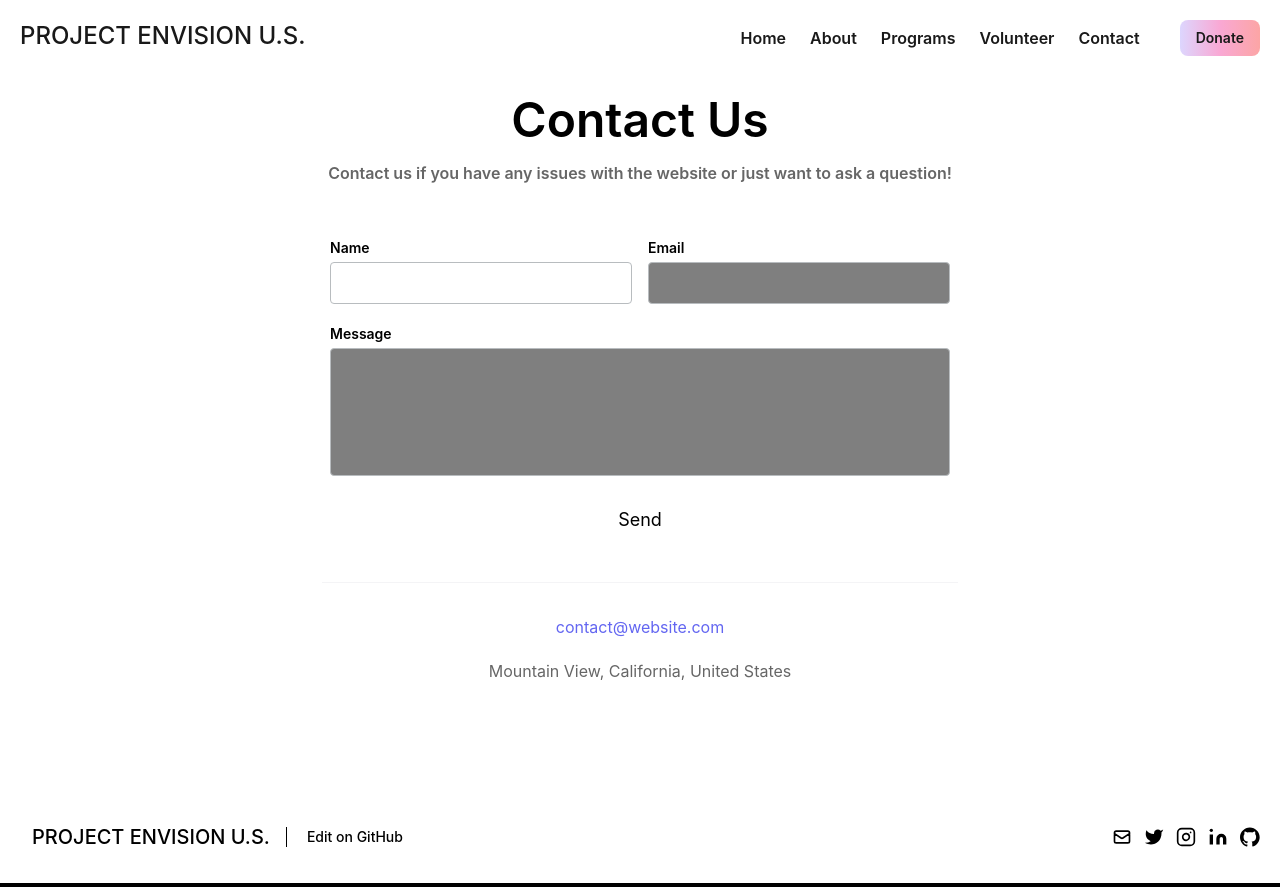
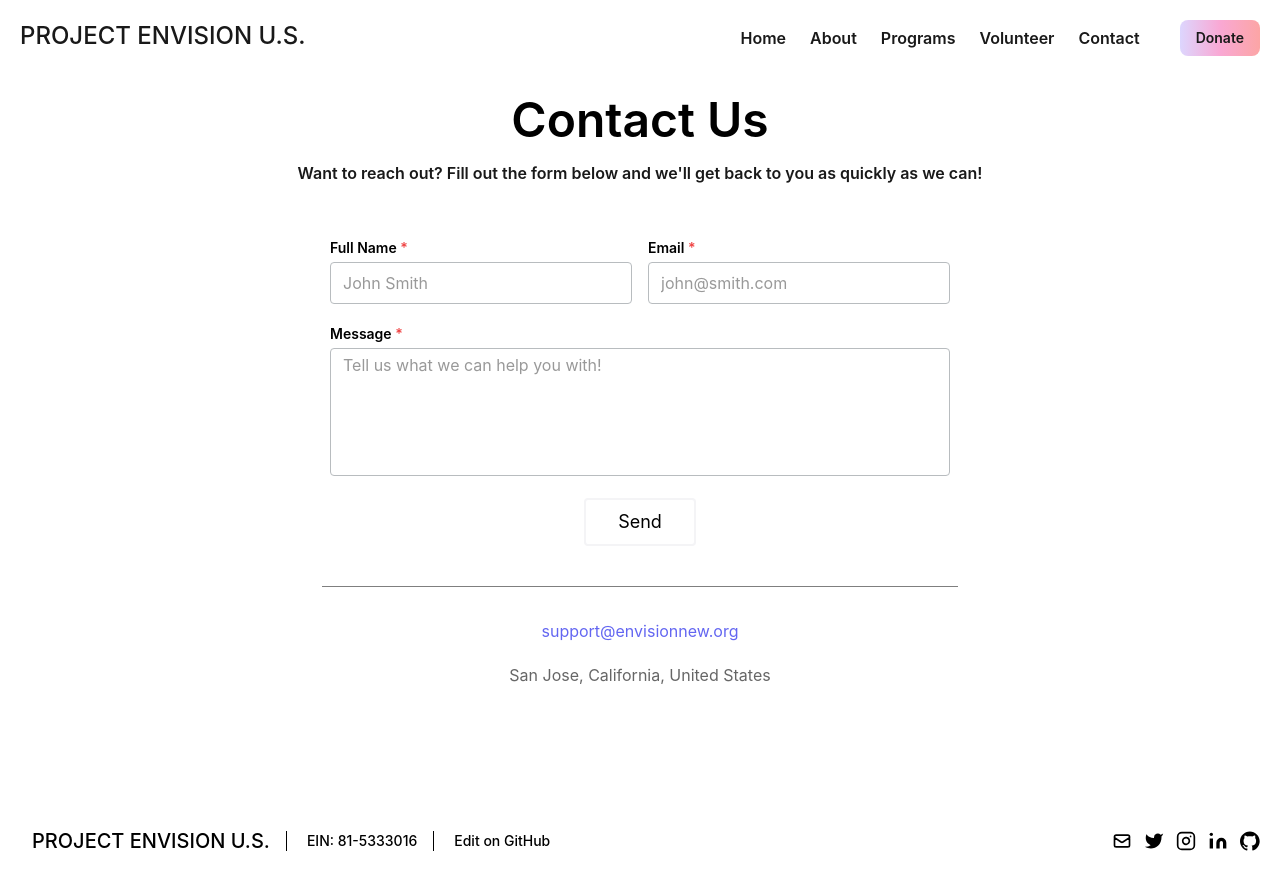
Before and after one commit to envisionnew/envisionnew.org, a Next.js app: page /contact in a window 1280 px wide. Built offline with nearby package versions, Linux system fonts and the light colour scheme.

Commit message:
[add contact & ein]

```diff
--- a/components/Footer.js
+++ b/components/Footer.js
@@ -19,6 +19,10 @@ export default function Footer({ link }) {
         >
           <span className="ml-3 text-xl">PROJECT ENVISION U.S.</span>
         </a>
+        <Border />
+        <p className="flex items-center justify-center ml-5 text-sm font-medium title-font md:justify-start">
+          EIN: 81-5333016
+        </p>
         <Border />
         <a
           className="flex items-center justify-center font-medium title-font md:justify-start"
--- a/package.json
+++ b/package.json
@@ -18,6 +18,7 @@
     "react-countup": "^4.3.3",
     "react-dom": "17.0.1",
     "react-flickity-component": "^3.6.1",
+    "react-google-recaptcha": "^2.1.0",
     "react-hook-form": "^7.0.3",
     "react-parallax": "^3.2.1",
     "react-visibility-sensor": "^5.1.1",
--- a/pages/contact.js
+++ b/pages/contact.js
@@ -4,30 +4,25 @@ import Footer from "../components/Footer";
 import React from "react";
 import { useForm } from "react-hook-form";
 import { NextSeo } from "next-seo";
+import ReCAPTCHA from "react-google-recaptcha";
 
 export default function Contact() {
-  const {
-    register,
-    handleSubmit,
-    watch,
-    formState: { errors },
-  } = useForm();
-  const onSubmit = (data) => console.log(data);
-
-  console.log(watch("example")); // watch input value by passing the name of it
-
   return (
-    <div className="text-black bg-white">
+    <div className="max-h-full text-black bg-white">
       <NextSeo
-        title="Contact: nine4"
-        description="Contact Us!"
-        canonical="https://nine4-1.vercel.app/contact"
+        title="Contact | Project enVision U.S."
+        description="Project enVision U.S. is a 501(c)-3 nonprofit organization dedicated to providing educational services to students everywhere."
+        canonical="https://envisionnew.org/contact/"
         openGraph={{
-          url: "https://nine4-1.vercel.app/contact",
+          url: "https://envisionnew.org/contact/",
+          title: "Project enVision U.S.",
+          description:
+            "Project enVision U.S. is a 501(c)-3 nonprofit organization dedicated to providing educational services to students everywhere.",
+          site_name: "Project enVision U.S.",
         }}
       />
       <Head>
-        <title>Create Next App</title>
+        <title>Contact | Project enVision</title>
         <link rel="icon" href="/favicon.ico" />
       </Head>
       <Header />
@@ -37,25 +32,31 @@ export default function Contact() {
             <h1 className="mb-4 text-2xl font-semibold text-black sm:text-5xl title-font">
               Contact Us
             </h1>
-            <p className="mx-auto text-base font-semibold leading-relaxed lg:w-2/3">
-              Contact us if you have any issues with the website or just want to
-              ask a question!
+            <p className="mx-auto text-base font-semibold leading-relaxed text-gray-900 lg:w-2/3">
+              Want to reach out? Fill out the form below and we'll get back to
+              you as quickly as we can!
             </p>
           </div>
           <div className="mx-auto lg:w-1/2 md:w-2/3">
+            <form
+              action="https://docs.google.com/forms/u/0/d/e/1FAIpQLSfw7717IenntIJbLCOCfizrmu6g3mXIoKMR3ZVbyD_QrfUITw/formResponse"
+              method="post"
+            >
               <div className="flex flex-wrap -m-2">
                 <div className="w-1/2 p-2">
                   <div className="relative">
                     <label
-                    for="name"
+                      for="contactName"
                       className="text-sm font-semibold leading-7 text-black"
                     >
-                    Name
+                      Full Name <span className="text-red-500">*</span>
                     </label>
                     <input
                       type="text"
-                    id="name"
-                    name="name"
+                      id="contactName"
+                      placeholder="John Smith"
+                      name="entry.314971597"
+                      required
                       className="w-full px-3 py-1 text-base leading-8 text-gray-700 transition-colors duration-200 ease-in-out bg-white bg-opacity-50 border border-gray-300 rounded outline-none focus:border-indigo-500 focus:bg-white focus:ring-2 focus:ring-indigo-200"
                     ></input>
                   </div>
@@ -63,51 +64,59 @@ export default function Contact() {
                 <div className="w-1/2 p-2">
                   <div className="relative">
                     <label
-                    for="email"
+                      for="contactEmail"
                       className="text-sm font-semibold leading-7 text-black"
                     >
-                    Email
+                      Email <span className="text-red-500">*</span>
                     </label>
                     <input
                       type="email"
-                    id="email"
-                    name="email"
-                    className="w-full px-3 py-1 text-base leading-8 text-gray-700 transition-colors duration-200 ease-in-out bg-black bg-opacity-50 border border-gray-300 rounded outline-none focus:border-indigo-500 focus:bg-white focus:ring-2 focus:ring-indigo-200"
+                      id="contactEmail"
+                      placeholder="john@smith.com"
+                      name="entry.2111510422"
+                      required
+                      className="w-full px-3 py-1 text-base leading-8 text-gray-700 transition-colors duration-200 ease-in-out bg-white bg-opacity-50 border border-gray-300 rounded outline-none focus:border-indigo-500 focus:bg-white focus:ring-2 focus:ring-indigo-200"
                     ></input>
                   </div>
                 </div>
                 <div className="w-full p-2">
                   <div className="relative">
                     <label
-                    for="message"
+                      for="contactMessage"
                       className="text-sm font-semibold leading-7 text-black"
                     >
-                    Message
+                      Message <span className="text-red-500">*</span>
                     </label>
                     <textarea
-                    id="message"
-                    name="message"
-                    className="w-full h-32 px-3 py-1 text-base leading-6 text-gray-700 transition-colors duration-200 ease-in-out bg-black bg-opacity-50 border border-gray-300 rounded outline-none resize-none focus:border-indigo-500 focus:bg-white focus:ring-2 focus:ring-indigo-200"
+                      id="contactMessage"
+                      name="entry.1147726578"
+                      placeholder="Tell us what we can help you with!"
+                      required
+                      className="w-full h-32 px-3 py-1 text-base leading-6 text-gray-700 transition-colors duration-200 ease-in-out bg-white bg-opacity-50 border border-gray-300 rounded outline-none resize-none focus:border-indigo-500 focus:bg-white focus:ring-2 focus:ring-indigo-200"
                     ></textarea>
                   </div>
                 </div>
                 <div className="w-full p-2">
-                <button className="flex px-8 py-2 mx-auto text-lg text-black bg-white border-0 rounded">
+                  <button
+                    type="submit"
+                    className="flex px-8 py-2 mx-auto text-lg text-black bg-white border-2 rounded"
+                  >
                     Send
                   </button>
                 </div>
-              <div className="w-full p-2 pt-8 mt-8 text-center border-t border-gray-200">
-                <a className="text-indigo-500">contact@website.com</a>
+                <div className="w-full p-2 pt-8 mt-8 text-center border-t border-gray-500">
+                  <a className="text-indigo-500">support@envisionnew.org</a>
                   <p className="my-5 leading-normal">
-                  Mountain View, California, United States
+                    San Jose, California, United States
                   </p>
                 </div>
               </div>
+            </form>
           </div>
         </div>
       </section>
       <br></br>
-      <Footer />
+      <Footer link="https://github.com/minor/envisionweb/edit/main/pages/contact.js" />
     </div>
   );
 }
--- a/pages/index.js
+++ b/pages/index.js
@@ -631,7 +631,10 @@ export default function Home() {
                         </div>
                       </div>
                       <div className="w-full p-2">
-                        <button className="flex px-8 py-2 mx-auto text-lg text-black bg-white border-2 rounded hover:bg-black hover:text-white">
+                        <button
+                          type="submit"
+                          className="flex px-8 py-2 mx-auto text-lg text-black bg-white border-2 rounded hover:bg-black hover:text-white"
+                        >
                           Apply
                         </button>
                       </div>
--- a/styles/globals.css
+++ b/styles/globals.css
@@ -10,7 +10,7 @@ body {
   margin: 0;
   font-family: -apple-system, BlinkMacSystemFont, Segoe UI, Roboto, Oxygen,
     Ubuntu, Cantarell, Fira Sans, Droid Sans, Helvetica Neue, sans-serif;
-  background-color: #000000;
+  background-color: white;
 }
 
 a {
```
Also changed, not shown: 1 other file (tests, documents, lock files or other folders). Lines whose indentation alone changed are shown as unchanged.
